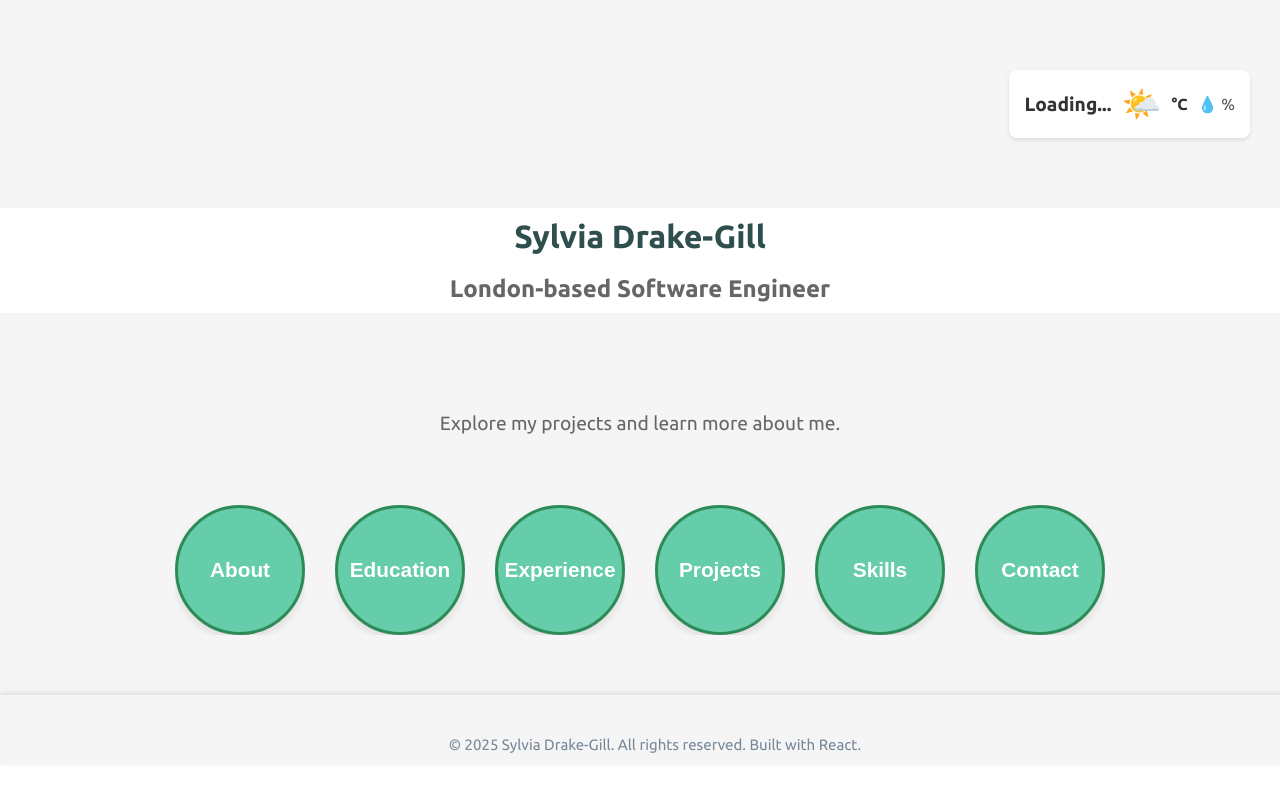
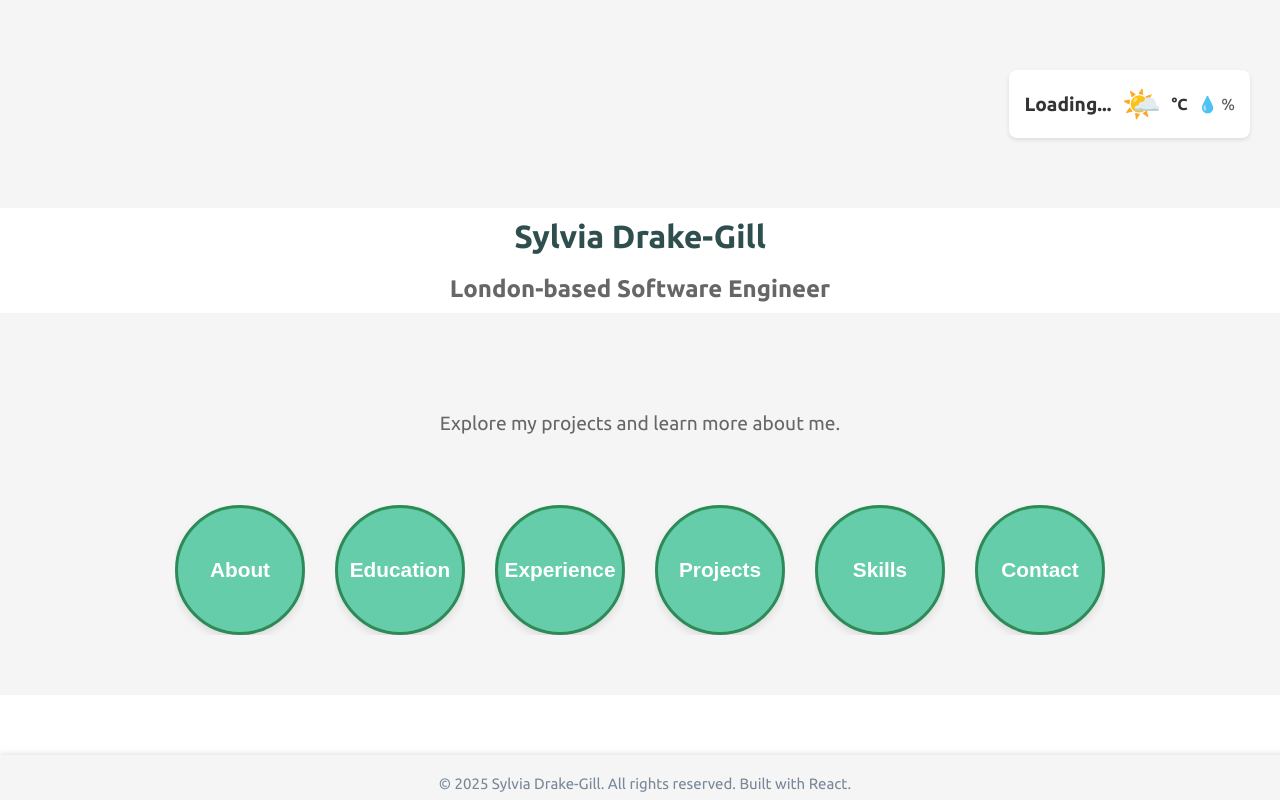
Before and after one commit to sdg877/react_portfolio, a React (Create React App) app: page / in a window 1280 px wide. Built offline with nearby package versions, Linux system fonts and the light colour scheme; no server answers.

Commit message:
Resolving footer issues

```diff
--- a/src/Styles/ComponentStyles.css
+++ b/src/Styles/ComponentStyles.css
@@ -1,4 +1,3 @@
-/* Navbar */
 .navbar {
   display: flex;
   justify-content: space-between;
@@ -15,15 +14,26 @@
   background: transparent;
   border: none;
   cursor: pointer;
-    padding: 30px;
+  padding: 25px;
   z-index: 1001;
 }
 
 .hamburger .line {
   width: 100%;
   height: 3px;
-    background-color: #2F4F4F;
+  background-color: #2f4f4f;
   transition: all 0.3s ease;
+}
+
+.nav-link {
+  margin: 10px 0;
+  display: block;
+  width: auto;
+  text-decoration: none;
+  color: #2f4f4f;
+  transition: color 0.3s ease, background-color 0.3s ease;
+  padding: 5px 10px;
+  border-radius: 5px;
 }
 
 .nav-links {
@@ -33,6 +43,7 @@
   top: 60px;
   left: 0;
   background-color: white;
+  border: darkslategray;
   text-decoration: none;
   text-align: left;
   font-size: 20px;
@@ -40,13 +51,13 @@
   z-index: 1000;
   width: auto;
   padding: 30px 50px;
-    color: #2F4F4F;
 }
 
-.nav-link {
-    margin: 10px 0;
-    display: block;
-    width: auto;
+.nav-link:hover {
+  color: white;
+  background-color: #006666;
+  text-decoration: none;
+  cursor: pointer;
 }
 
 .nav-links.active {
@@ -69,22 +80,22 @@
   transform: translateY(-8px) rotate(-45deg);
 }
 
-
 .footer {
-    padding: 15px;
-    background-color: #F5F5F5;
+  padding: 5px;
+  background-color: #f5f5f5;
   text-align: center;
   font-size: 15px;
   width: 100%;
-    z-index: 10;
   color: #778899;
   box-shadow: 0 -2px 5px rgba(0, 0, 0, 0.1);
-    height: 40px;
-    line-height: 40px;
-    margin-top: auto;
+  height: 50px;
+  position: static;
+  bottom: 0;
+  left: 0;
+  width: 100%;
+  margin-top: 60px;
 }
 
-/* Layout Styles */
 .layout {
   text-align: center;
   margin: 0;
@@ -92,7 +103,6 @@
   position: relative;
 }
 
-/* Title and Subtitle */
 .layout-title {
   font-size: 2rem;
   margin: 10px 0;
```
Lines whose indentation alone changed are shown as unchanged.
